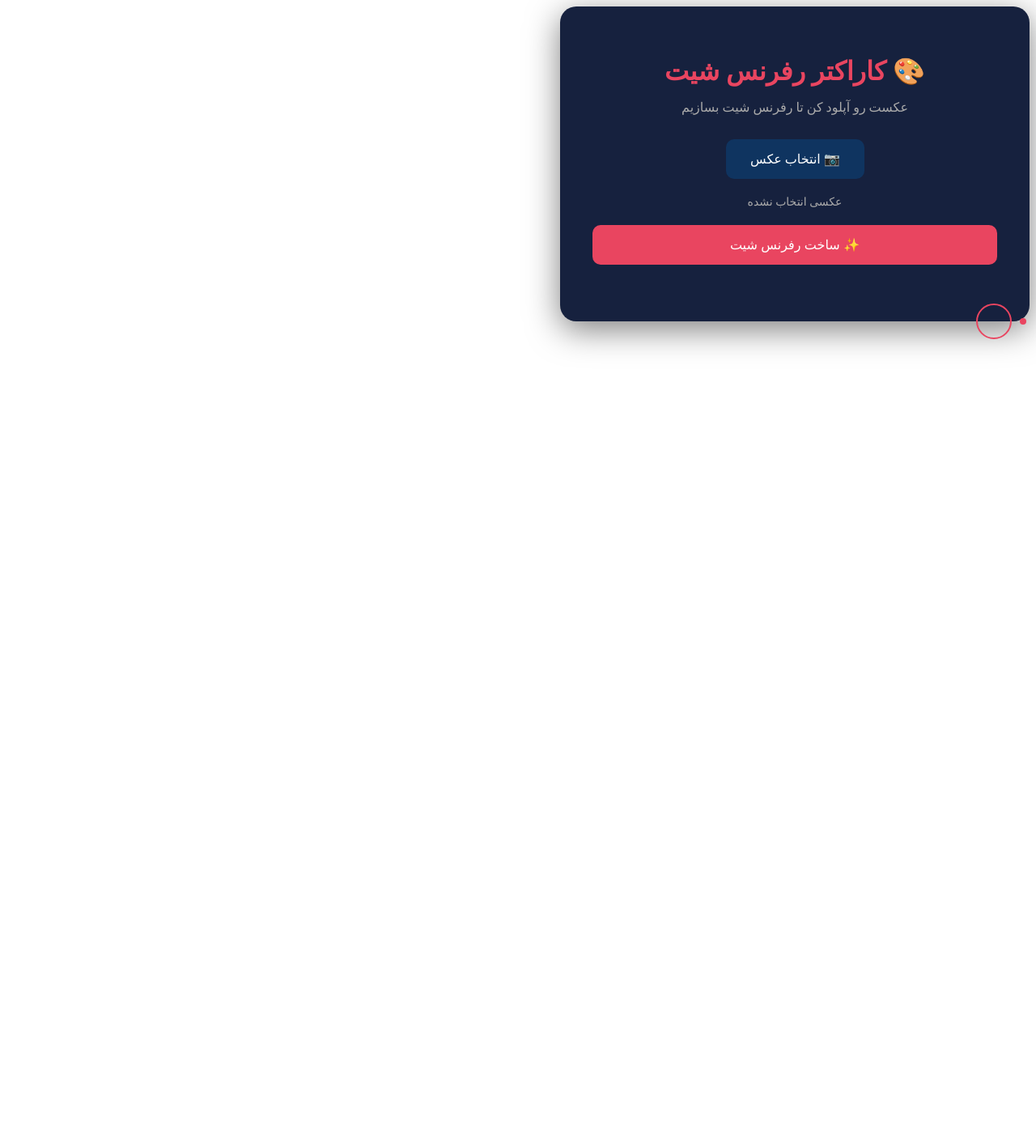
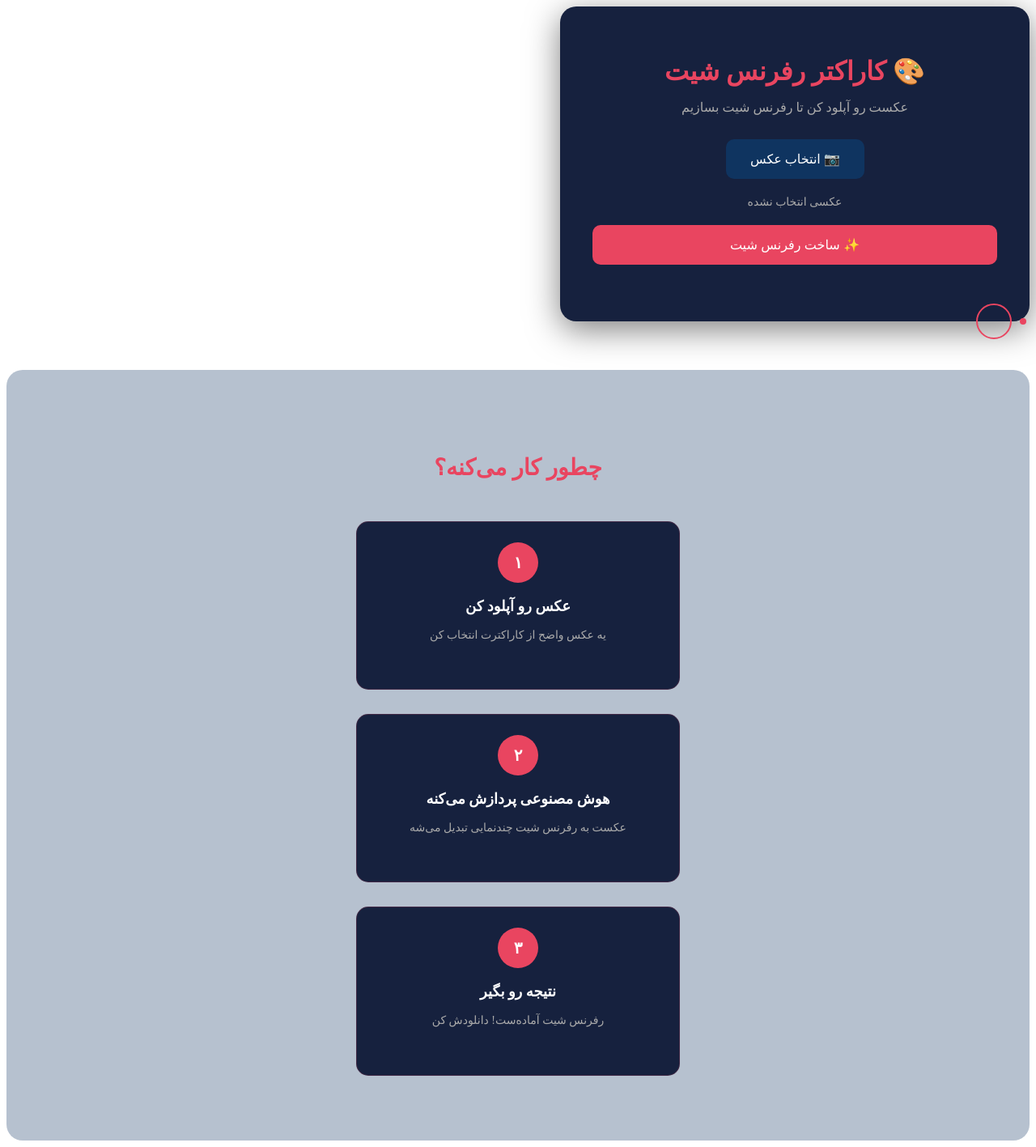
Before and after one commit to poyanshz/sadrashitbot, a Flask app: page / in a window 1280 px wide. Shown: the whole page at 81% size. Before the commit the page ends 433 px from the top, so only its background shows below. Run offline with Flask 3, Linux system fonts and the light colour scheme.

Commit message:
add how it works section

```diff
--- a/templates/index.html
+++ b/templates/index.html
@@ -156,6 +156,61 @@ body {
     body { cursor: auto; }
     .cursor-dot, .cursor-outline { display: none; }
 }
+/* ===== How It Works ===== */
+.how-it-works {
+    padding: 80px 20px;
+    text-align: center;
+    background: rgba(15, 52, 96, 0.3);
+    margin-top: 60px;
+    border-radius: 20px;
+}
+
+.how-it-works h2 {
+    color: #e94560;
+    font-size: 28px;
+    margin-bottom: 50px;
+}
+
+.steps {
+    display: flex;
+    flex-direction: column;
+    gap: 30px;
+    max-width: 400px;
+    margin: 0 auto;
+}
+
+.step {
+    background: #16213e;
+    padding: 25px;
+    border-radius: 15px;
+    border: 1px solid rgba(233, 69, 96, 0.2);
+}
+
+.step-num {
+    width: 50px;
+    height: 50px;
+    background: #e94560;
+    color: #fff;
+    border-radius: 50%;
+    display: flex;
+    align-items: center;
+    justify-content: center;
+    font-size: 20px;
+    font-weight: bold;
+    margin: 0 auto 15px;
+}
+
+.step h3 {
+    color: #fff;
+    margin-bottom: 10px;
+    font-size: 18px;
+}
+
+.step p {
+    color: #aaa;
+    font-size: 14px;
+    line-height: 1.6;
+}
     </style>
 </head>
 <body>
@@ -248,5 +303,25 @@ body {
         });
     });
 </script>
+<section class="how-it-works" data-aos="fade-up">
+    <h2>چطور کار می‌کنه؟</h2>
+    <div class="steps">
+        <div class="step" data-aos="fade-up" data-aos-delay="100">
+            <div class="step-num">۱</div>
+            <h3>عکس رو آپلود کن</h3>
+            <p>یه عکس واضح از کاراکترت انتخاب کن</p>
+        </div>
+        <div class="step" data-aos="fade-up" data-aos-delay="200">
+            <div class="step-num">۲</div>
+            <h3>هوش مصنوعی پردازش می‌کنه</h3>
+            <p>عکست به رفرنس شیت چندنمایی تبدیل می‌شه</p>
+        </div>
+        <div class="step" data-aos="fade-up" data-aos-delay="300">
+            <div class="step-num">۳</div>
+            <h3>نتیجه رو بگیر</h3>
+            <p>رفرنس شیت آماده‌ست! دانلودش کن</p>
+        </div>
+    </div>
+</section>
 </body>
 </html>
```
